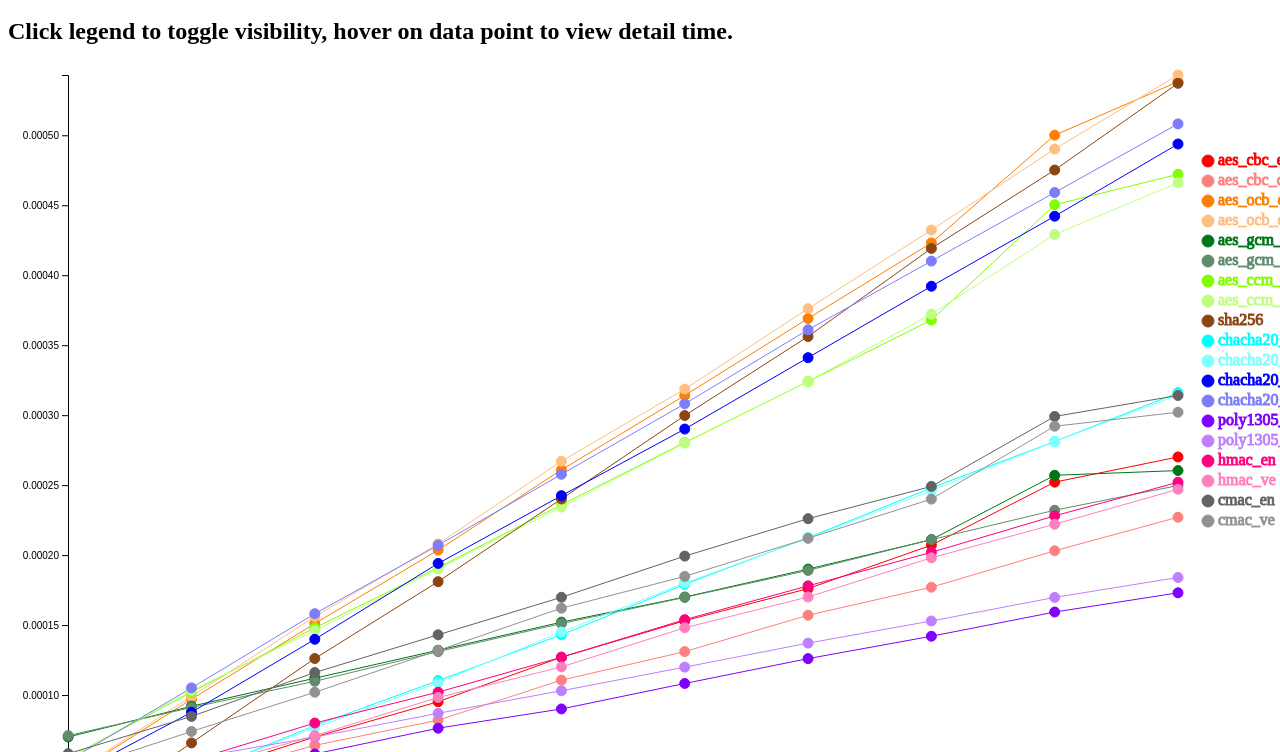
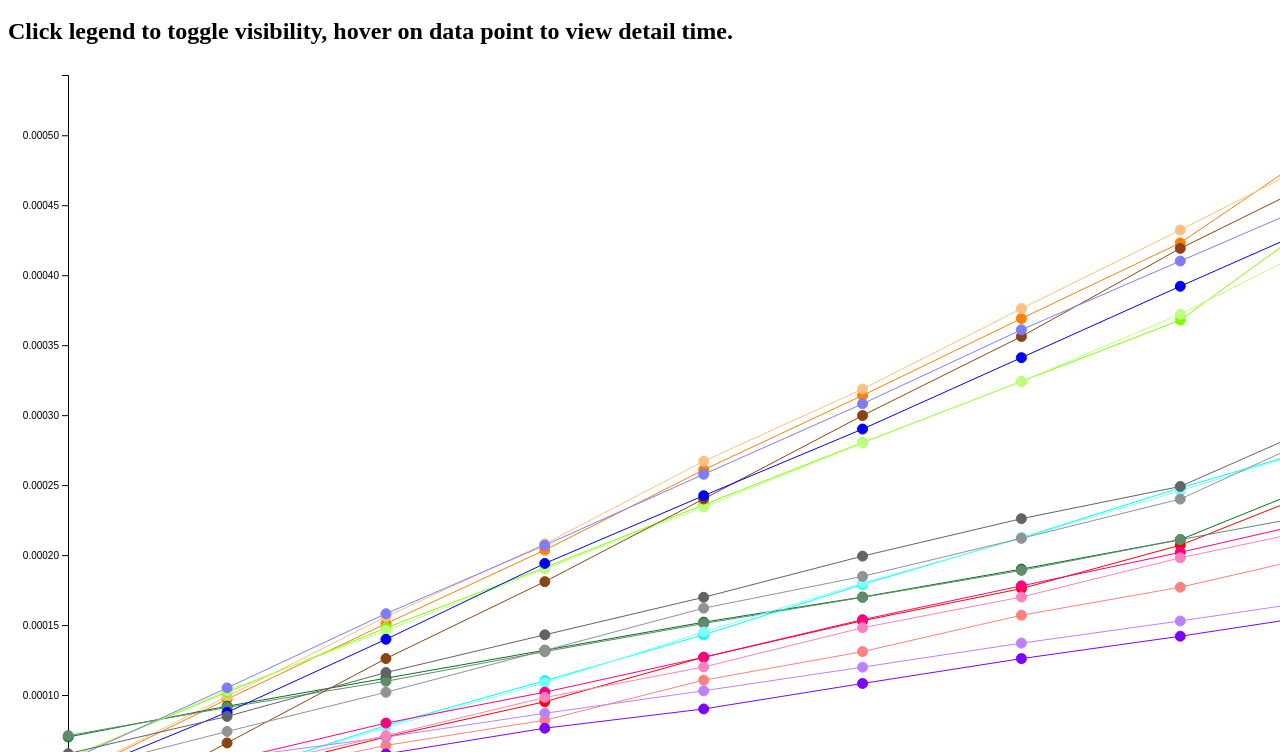
Before and after one commit to albert7617/IS20F-HW01-graph, a plain HTML site: page index.html in a window 1280 px wide. Shown: the part 48-800 px from the top of the page. Drawn offline with nearby package versions, Linux system fonts and the light colour scheme.

Commit message:
Tweak graph dimension.

```diff
--- a/index.html
+++ b/index.html
@@ -166,19 +166,19 @@
 	const render = (target, data) => {
 		// set the dimensions and margins of the graph
 		const margin = {top: 10, right: 30, bottom: 30, left: 60},
-		    width = 1700 - margin.left - margin.right,
+		    width = 1900 - margin.left - margin.right,
 		    height = 800 - margin.top - margin.bottom;
 		// append the svg object to the body of the page
 		const svg = d3.select(target)
 		  .append("svg")
 		    .attr("width", width + margin.left + margin.right)
 		    .attr("height", height + margin.top + margin.bottom)
-		const legendBox = svg.append('g').attr('transform', 'translate(1200, 100)');
-    const graphContainer = svg.append('svg').attr('width', '1200')
+		const legendBox = svg.append('g').attr('transform', 'translate(1520, 100)');
+    const graphContainer = svg.append('svg').attr('width', '1520')
       .append("g")
       .attr("transform",
             "translate(" + margin.left + "," + margin.top + ")");;
-    const graphWidth = 1200 - margin.left - margin.right;
+    const graphWidth = 1520 - margin.left - margin.right;
 		const dataSize = data.map(e=>e.data_size);
 		const time = {};
 
@@ -318,15 +318,16 @@
 
     // set the dimensions and margins of the graph
     const margin = {top: 10, right: 30, bottom: 30, left: 60},
-        width = 1900 - margin.left - margin.right,
+        width = 1600 - margin.left - margin.right,
         height = 800 - margin.top - margin.bottom;
+    const graphContainerWidth = 1600;
     // append the svg object to the body of the page
     const svg = d3.select(target)
       .append("svg")
         .attr("width", width + margin.left + margin.right)
         .attr("height", height + margin.top + margin.bottom)
 
-    const legendBox = svg.append('g').attr('transform', 'translate(1200, 100)');
+    const legendBox = svg.append('g').attr('transform', 'translate(1380, 100)');
 
     // color palette = one color per subgroup
     const color = d3.scaleOrdinal()
@@ -348,11 +349,11 @@
 
     legends.append("text").text(d => d);
 
-    const graphContainer = svg.append('svg').attr('width', '1400')
+    const graphContainer = svg.append('svg').attr('width', graphContainerWidth)
       .append("g")
       .attr("transform",
             "translate(" + margin.left + "," + margin.top + ")");;
-    const graphWidth = 1400 - margin.left - margin.right;
+    const graphWidth = graphContainerWidth - margin.left - margin.right;
 
     const xScale = d3.scaleBand()
       .domain(groups)
```
